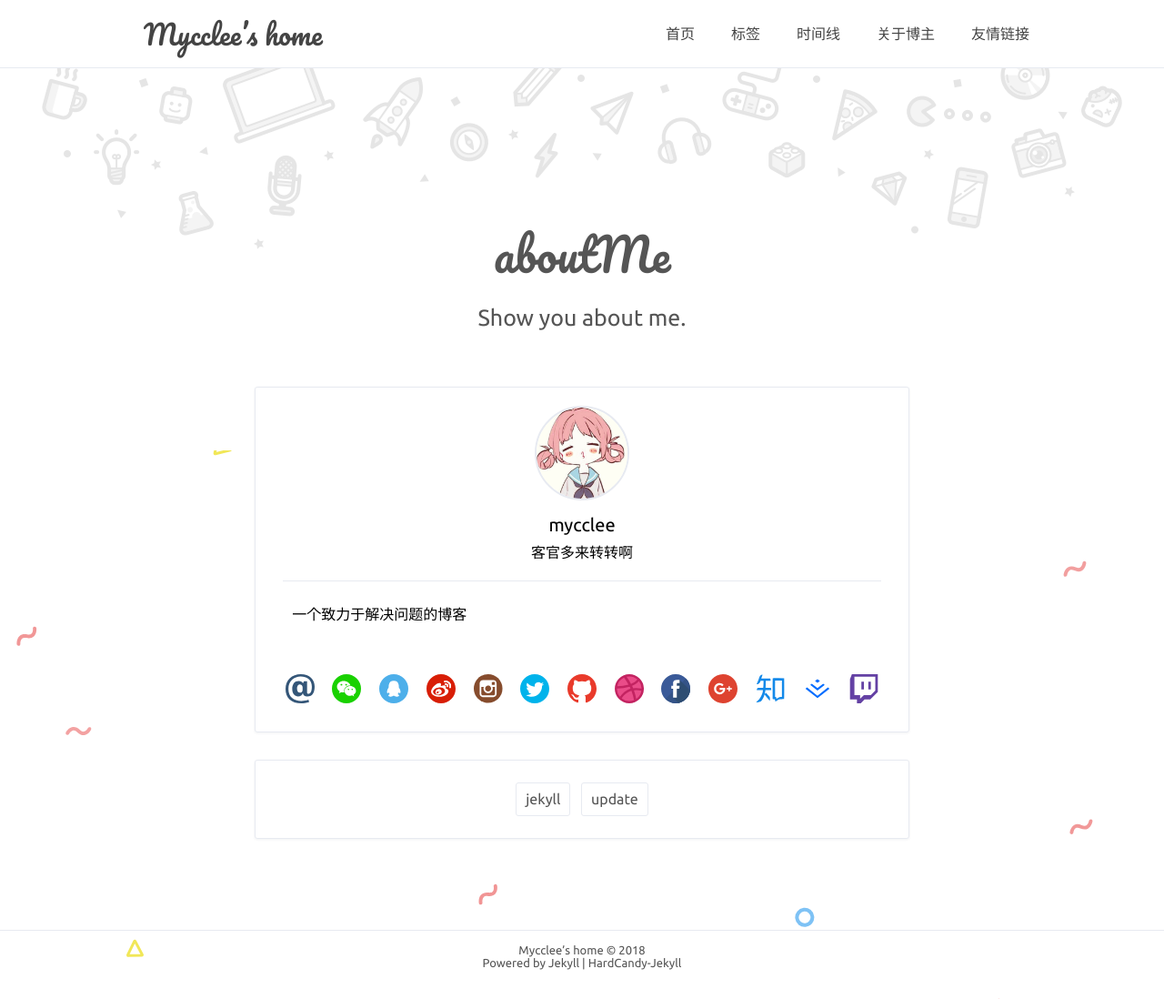
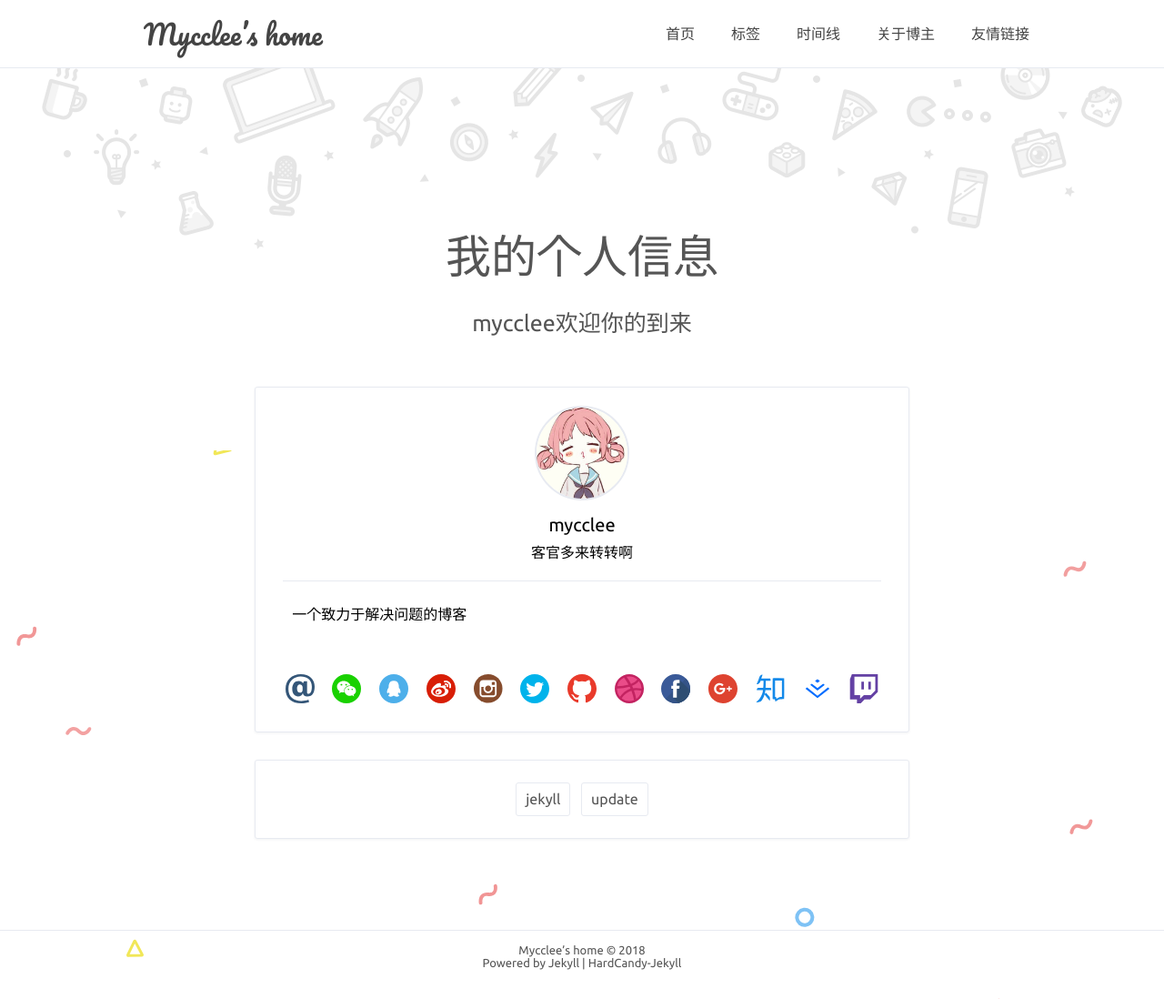
Before and after one commit to authorLi/authorLi.github.io, a Jekyll site: the page built from about.html, in a window 1280 px wide. Shown: the whole page at 91% size. Built offline with Jekyll 4.4.1, drawn with Linux system fonts in a browser that asks for light colours; comment, search, counter and statistics services are not loaded.

Commit message:
Update about.html

```diff
--- a/about.html
+++ b/about.html
@@ -1,8 +1,8 @@
 ---
 layout: default
 title: 关于我
-page-title: aboutMe
-home-title: Show you about me.
+page-title: 我的个人信息
+home-title: mycclee欢迎你的到来
 description:
 ---
 
```
